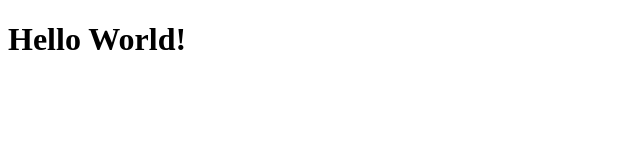
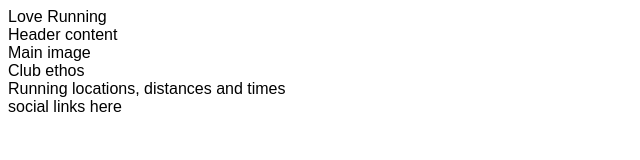
Before and after one commit to vladovichsvetlana/my-first-project, a plain HTML site: page Index.html in a window 1280 px wide. Shown: the whole page, without its empty margins (0-640 px from the left). Drawn offline with Linux system fonts and the light colour scheme.

Commit message:
add more structure to home page

```diff
--- a/Index.html
+++ b/Index.html
@@ -2,11 +2,26 @@
 <html lang="en">
 <head>
     <meta charset="UTF-8">
-    <meta http-equiv="X-UA-Compatible" content="IE=edge">
     <meta name="viewport" content="width=device-width, initial-scale=1.0">
-    <title>Document</title>
+    <meta name="description" content="Love Running club for runners in Dublin, Ireland">
+    <meta name="keywords" content="love running, running club, ireland, dublin">
+
+    <link rel="stylesheet" href="assets/css/style.css"
+    <title>Love Running</title>
 </head>
 <body>
-    <h1>Hello World!</h1>
+    <header>Header content</header>
+    <section>
+        Main image
+    </section>
+    <section>
+        Club ethos
+    </section>
+    <section>
+        Running locations, distances and times
+    </section>
+    <footer>
+        social links here
+    </footer>
 </body>
 </html>
--- a/assets/css/style.css
+++ b/assets/css/style.css
@@ -0,0 +1,3 @@
+body {
+    font-family: Arial, Helvetica, sans-serif;
+}
```
